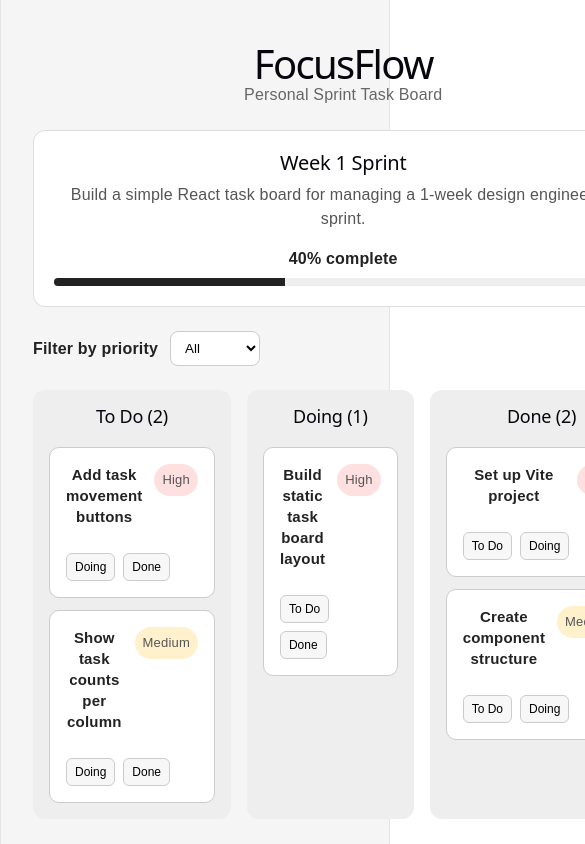
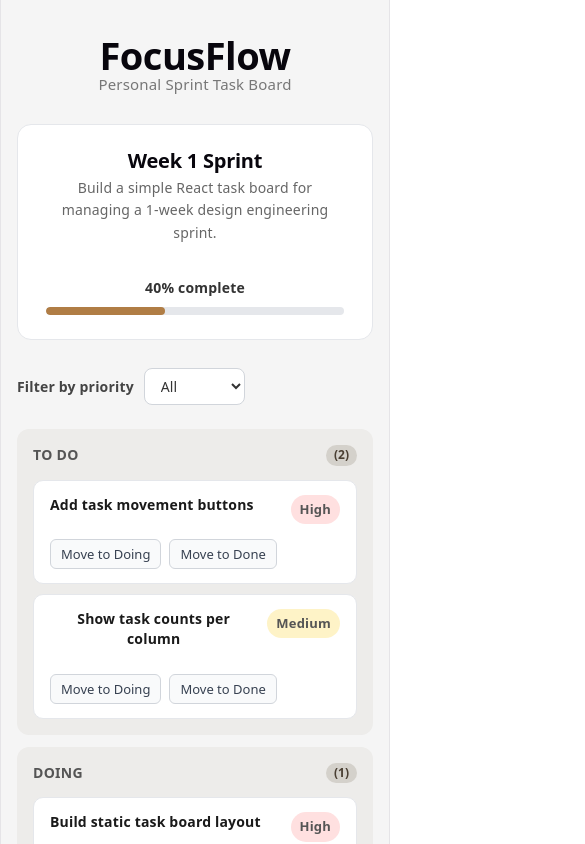
Before and after one commit to brndcdn/focusflow, a React (Vite) app: page / in a window 390 px wide. Shown: the top 844 px of the page, 585 px wide, since content can reach past the window. Built offline with nearby package versions, Linux system fonts and the light colour scheme.

Commit message:
Refine UI layout and responsiveness

```diff
--- a/src/App.css
+++ b/src/App.css
@@ -5,7 +5,8 @@
 }
 
 body {
-  font-family: Arial, sans-serif;
+  /* Inherits system-ui / Segoe UI / Roboto stack from index.css — removes Arial */
+  font-family: inherit;
   background: #f5f5f5;
   color: #222;
 }
@@ -13,74 +14,164 @@ body {
 .app {
   max-width: 1100px;
   margin: 0 auto;
-  padding: 32px;
+  padding: 40px 32px;
 }
 
+/* ── Header ─────────────────────────────────────────────────────────── */
+
 header {
+  margin-bottom: 28px;
+  text-align: center;
+}
+
+header h1 {
+  font-size: 38px;
+  font-weight: 700;
+  letter-spacing: -0.5px;
+  margin-bottom: 6px;
+}
+
+header p {
+  font-size: 15px;
+  color: #777;
+}
+
+/* ── Sprint Summary ──────────────────────────────────────────────────── */
+
+.sprint-summary {
+  background: white;
+  border: 1px solid #e5e7eb;
+  border-radius: 14px;
+  padding: 24px 28px;
+  margin-bottom: 28px;
+  display: grid;
+  gap: 16px;
+  text-align: center;
+}
+
+.sprint-summary h2 {
+  font-size: 20px;
+  font-weight: 600;
+  margin-bottom: 4px;
+}
+
+.sprint-summary p {
+  font-size: 14px;
+  color: #666;
+  line-height: 1.6;
+}
+
+/* ── Controls ────────────────────────────────────────────────────────── */
+
+.controls {
+  display: flex;
+  align-items: center;
+  gap: 10px;
   margin-bottom: 24px;
 }
 
-header h1 {
-  font-size: 40px;
-  margin-bottom: 8px;
+.controls label {
+  font-size: 14px;
+  font-weight: 600;
+  color: #444;
 }
 
-header p {
-  color: #666;
+.controls select {
+  padding: 7px 12px;
+  border: 1px solid #d1d5db;
+  border-radius: 8px;
+  background: white;
+  font-size: 14px;
+  font-family: inherit;
+  color: #333;
+  cursor: pointer;
 }
 
-.sprint-summary {
-  background: white;
-  border: 1px solid #ddd;
-  border-radius: 12px;
-  padding: 20px;
-  margin-bottom: 24px;
+.controls select:focus {
+  outline: 2px solid #3a7bd5;
+  outline-offset: 1px;
 }
 
-.sprint-summary h2 {
-  margin-bottom: 8px;
-}
-
-.sprint-summary p {
-  color: #555;
-  line-height: 1.5;
-}
+/* ── Board ───────────────────────────────────────────────────────────── */
 
 .board {
   display: grid;
-  grid-template-columns: repeat(3, 1fr);
+  grid-template-columns: repeat(3, minmax(0, 1fr));
   gap: 16px;
 }
 
+@media (max-width: 900px) {
+  .board {
+    grid-template-columns: 1fr;
+    gap: 12px;
+  }
+
+  .app {
+    padding: 24px 16px;
+  }
+}
+
+/* ── Task Column ─────────────────────────────────────────────────────── */
+
 .task-column {
-  background: #eeeeee;
+  background: #edecea;
   border-radius: 12px;
   padding: 16px;
   min-height: 300px;
 }
 
 .task-column h2 {
-  font-size: 18px;
-  margin-bottom: 20px;
+  font-size: 14px;
+  font-weight: 600;
+  letter-spacing: 0.3px;
+  text-transform: uppercase;
+  color: #555;
+  margin-bottom: 14px;
+  display: flex;
+  justify-content: space-between;
+  align-items: center;
+}
+
+/* Count badge next to column title */
+.task-column h2 span {
+  font-size: 12px;
+  font-weight: 600;
+  background: #d4d1cb;
+  color: #4a3f33;
+  border-radius: 999px;
+  padding: 2px 8px;
+  letter-spacing: 0;
+  text-transform: none;
 }
 
 .task-list {
   display: flex;
   flex-direction: column;
-  gap: 12px;
+  gap: 10px;
 }
+
+/* ── Task Card ───────────────────────────────────────────────────────── */
 
 .task-card {
   background: white;
-  border: 1px solid hsl(0, 0%, 80%);
+  border: 1px solid #e5e7eb;
   border-radius: 10px;
-  padding: 16px;
+  padding: 14px 16px;
+}
+
+.task-card-header {
+  display: flex;
+  justify-content: space-between;
+  gap: 10px;
+  align-items: flex-start;
 }
 
 .task-card h3 {
-  font-size: 15px;
-  line-height: 1.4;
+  font-size: 14px;
+  font-weight: 600;
+  line-height: 1.45;
   margin-bottom: 12px;
+  color: #1a1a1a;
 }
 
 .task-card span {
@@ -88,43 +179,42 @@ header p {
   color: #555;
 }
 
+/* ── Task Actions ────────────────────────────────────────────────────── */
+
 .task-actions {
   display: flex;
   gap: 8px;
-  margin-top: 14px;
+  margin-top: 12px;
   flex-wrap: wrap;
 }
 
 .task-actions button {
-  border: 1px solid #ccc;
-  background: #f7f7f7;
+  border: 1px solid #d1d5db;
+  background: #f9fafb;
   border-radius: 6px;
-  padding: 6px 8px;
+  padding: 5px 10px;
   cursor: pointer;
-  font-size: 12px;
+  font-size: 13px;
+  font-family: inherit;
+  color: #374151;
+  transition:
+    background 0.15s,
+    border-color 0.15s,
+    color 0.15s;
 }
 
 .task-actions button:hover {
-  background: #eeeeee;
+  background: #e9ecf0;
+  border-color: #b0b7c3;
+  color: #111;
 }
 
-.controls {
-  display: flex;
-  align-items: center;
-  gap: 12px;
-  margin-bottom: 24px;
+.task-actions button:focus-visible {
+  outline: 2px solid #3a7bd5;
+  outline-offset: 1px;
 }
 
-.controls label {
-  font-weight: 600;
-}
-
-.controls select {
-  padding: 8px 10px;
-  border: 1px solid #ccc;
-  border-radius: 8px;
-  background: white;
-}
+/* ── Progress ────────────────────────────────────────────────────────── */
 
 .progress {
   margin-top: 16px;
@@ -133,46 +223,57 @@ header p {
 .progress span {
   display: block;
   margin-bottom: 8px;
+  font-size: 14px;
   font-weight: 600;
+  color: #333;
 }
 
 .progress-track {
   height: 8px;
-  background: #eeeeee;
+  background: #e5e7eb;
   border-radius: 999px;
   overflow: hidden;
 }
 
 .progress-fill {
   height: 100%;
-  background: #222;
+  /* Blue accent reads as "progress" more naturally than near-black */
+  background: #b07d45;
+  border-radius: 999px;
 }
 
-.task-card-header {
-  display: flex;
-  justify-content: space-between;
-  gap: 12px;
-  align-items: flex-start;
-}
+/* ── Priority Badges ─────────────────────────────────────────────────── */
 
 .priority {
-  font-size: 12px;
+  font-size: 11px;
+  font-weight: 600;
   border-radius: 999px;
-  padding: 4px 8px;
+  padding: 3px 9px;
   white-space: nowrap;
+  letter-spacing: 0.2px;
 }
 
 .priority-high {
   background: #ffe0e0;
-  color: #8a1f1f;
+  color: #991b1b;
 }
 
 .priority-medium {
-  background: #fff1cc;
-  color: #7a5200;
+  background: #fef3c7;
+  color: #92400e;
 }
 
 .priority-low {
-  background: #e5f4e8;
-  color: #1f6b35;
+  background: #dcfce7;
+  color: #166534;
 }
+
+/* ── Empty State ─────────────────────────────────────────────────────── */
+
+.empty-state {
+  color: #999;
+  font-size: 13px;
+  line-height: 1.5;
+  padding: 12px 4px;
+  font-style: italic;
+}
--- a/src/components/TaskCard.jsx
+++ b/src/components/TaskCard.jsx
@@ -10,15 +10,21 @@ function TaskCard({ task, onMoveTask }) {
 
       <div className="task-actions">
         {task.status !== "todo" && (
-          <button onClick={() => onMoveTask(task.id, "todo")}>To Do</button>
+          <button onClick={() => onMoveTask(task.id, "todo")}>
+            Move to To Do
+          </button>
         )}
 
         {task.status !== "doing" && (
-          <button onClick={() => onMoveTask(task.id, "doing")}>Doing</button>
+          <button onClick={() => onMoveTask(task.id, "doing")}>
+            Move to Doing
+          </button>
         )}
 
         {task.status !== "done" && (
-          <button onClick={() => onMoveTask(task.id, "done")}>Done</button>
+          <button onClick={() => onMoveTask(task.id, "done")}>
+            Move to Done
+          </button>
         )}
       </div>
     </article>
--- a/src/components/TaskColumn.jsx
+++ b/src/components/TaskColumn.jsx
@@ -8,9 +8,13 @@ function TaskColumn({ title, tasks, onMoveTask }) {
       </h2>
 
       <div className="task-list">
-        {tasks.map((task) => (
-          <TaskCard key={task.id} task={task} onMoveTask={onMoveTask} />
-        ))}
+        {tasks.length === 0 ? (
+          <p className="empty-state">No tasks here yet.</p>
+        ) : (
+          tasks.map((task) => (
+            <TaskCard key={task.id} task={task} onMoveTask={onMoveTask} />
+          ))
+        )}
       </div>
     </section>
   );
```
